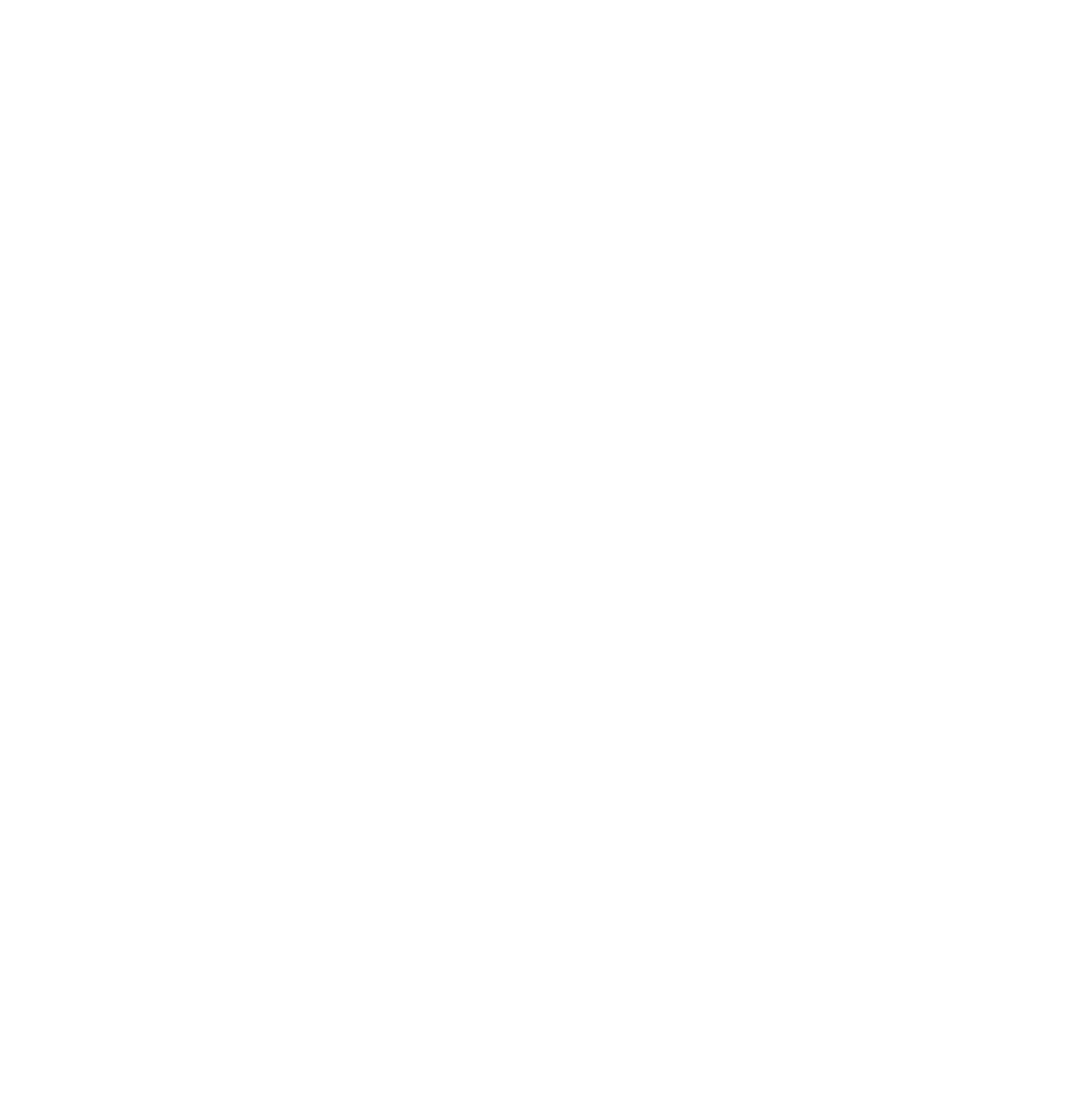
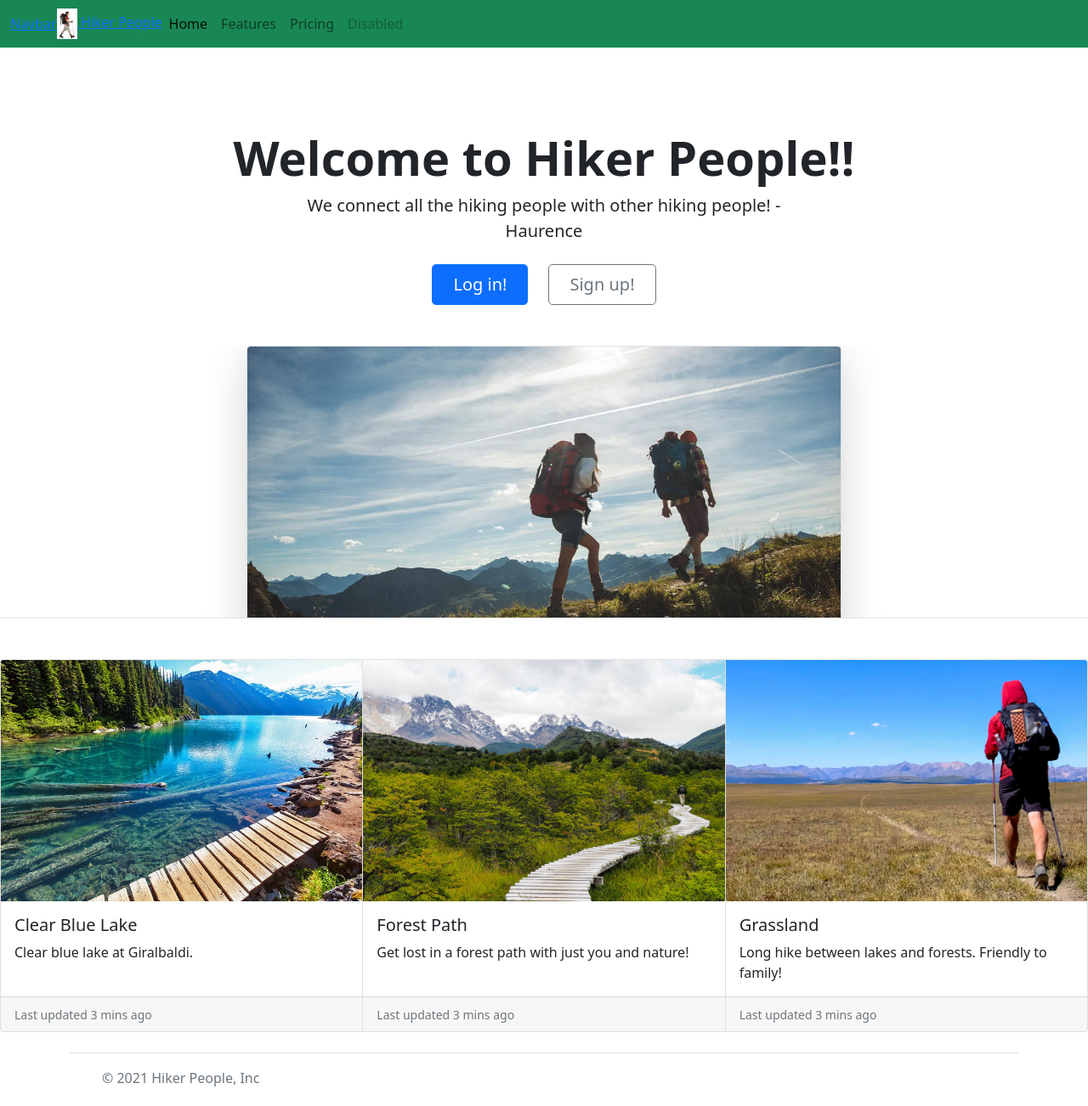
Before and after one commit to qowier/demo05_Li_Haurence, a plain HTML site: page index.html in a window 1280 px wide. Shown: the whole page at 85% size. Before the commit the page ends 800 px from the top, so only its background shows below. Drawn offline with nearby package versions, Linux system fonts and the light colour scheme.

Commit message:
bootstrap changes

```diff
--- a/index.html
+++ b/index.html
@@ -2,32 +2,114 @@
 <html lang="en">
 
 <head>
-    <title>My BCIT Project</title>
+    <title>Haurence's Hiker People</title>
     <meta name="comp1800 template" content="My 1800 App">
 
     <!-- Required meta tags -->
     <meta charset="utf-8">
     <meta name="viewport" content="width=device-width, initial-scale=1">
 
-    <!-- Bootstrap Library CSS CDN go here -->
-    <!-- Boostrap Library JS CDN  go here -->
-
-    <!-- Other libraries go here -->
-
-    <!-- Link to styles of your own -->
-    <!-- <link rel="stylesheet" href="./styles/style.css"> -->
+    <link href="https://cdn.jsdelivr.net/npm/bootstrap@5.1.3/dist/css/bootstrap.min.css" rel="stylesheet" integrity="sha384-1BmE4kWBq78iYhFldvKuhfTAU6auU8tT94WrHftjDbrCEXSU1oBoqyl2QvZ6jIW3" crossorigin="anonymous">
+    <script src="https://cdn.jsdelivr.net/npm/bootstrap@5.1.3/dist/js/bootstrap.bundle.min.js" integrity="sha384-ka7Sk0Gln4gmtz2MlQnikT1wXgYsOg+OMhuP+IlRH9sENBO0LRn5q+8nbTov4+1p" crossorigin="anonymous"></script>
 
 </head>
 
 <body>
+    <nav class="navbar navbar-expand-lg navbar-light bg-success">
+        <div class="container-fluid">
+          <a class="Hikers" href="#">Navbar</a>
+          <button class="navbar-toggler" type="button" data-bs-toggle="collapse" data-bs-target="#navbarNav" aria-controls="navbarNav" aria-expanded="false" aria-label="Toggle navigation">
+            <span class="navbar-toggler-icon"></span>
+          </button>
+          <a class="Hikers" href="#">
+            <img src="./images/logo.jpg" height="36">
+            Hiker People
+        </a>
+          <div class="collapse navbar-collapse" id="navbarNav">
+            <ul class="navbar-nav">
+              <li class="nav-item">
+                <a class="nav-link active" aria-current="page" href="#">Home</a>
+              </li>
+              <li class="nav-item">
+                <a class="nav-link" href="#">Features</a>
+              </li>
+              <li class="nav-item">
+                <a class="nav-link" href="#">Pricing</a>
+              </li>
+              <li class="nav-item">
+                <a class="nav-link disabled">Disabled</a>
+              </li>
+            </ul>
+          </div>
+        </div>
+      </nav>
+      <div class="px-4 pt-5 my-5 text-center border-bottom">
+        <h1 class="display-4 fw-bold">Welcome to Hiker People!!</h1>
+        <div class="col-lg-6 mx-auto">
+          <p class="lead mb-4">We connect all the hiking people with other hiking people! - Haurence</p>
+          <div class="d-grid gap-2 d-sm-flex justify-content-sm-center mb-5">
+            <button type="button" class="btn btn-primary btn-lg px-4 me-sm-3">Log in!</button>
+            <button type="button" class="btn btn-outline-secondary btn-lg px-4">Sign up!</button>
+          </div>
+        </div>
+        <div class="overflow-hidden" style="max-height: 40vh;">
+          <div class="container px-5">
+            <img src="./images/hiking_horizontal.webp" class="img-fluid border rounded-3 shadow-lg mb-4" alt="hiking image" width="700" height="500" loading="lazy">
+          </div>
+        </div>
+      </div>
+      <div class="card-group">
+        <div class="card">
+          <img src="./images/hike3.jpg" class="card-img-top" alt="...">
+          <div class="card-body">
+            <h5 class="card-title">Clear Blue Lake</h5>
+            <p class="card-text">Clear blue lake at Giralbaldi.</p>
+          </div>
+          <div class="card-footer">
+            <small class="text-muted">Last updated 3 mins ago</small>
+          </div>
+        </div>
+        <div class="card">
+          <img src="./images/hike2.jpg" class="card-img-top" alt="...">
+          <div class="card-body">
+            <h5 class="card-title">Forest Path</h5>
+            <p class="card-text">Get lost in a forest path with just you and nature!</p>
+          </div>
+          <div class="card-footer">
+            <small class="text-muted">Last updated 3 mins ago</small>
+          </div>
+        </div>
+        <div class="card">
+          <img src="./images/hike1.jpg" class="card-img-top" alt="...">
+          <div class="card-body">
+            <h5 class="card-title">Grassland</h5>
+            <p class="card-text">Long hike between lakes and forests. Friendly to family!</p>
+          </div>
+          <div class="card-footer">
+            <small class="text-muted">Last updated 3 mins ago</small>
+          </div>
+        </div>
+      </div>
 
-    <!------------------------------>
-    <!-- Your HTML Layout go here -->
-    <!------------------------------>
 
-    <!---------------------------------------------->
-    <!-- Your own JavaScript functions go here    -->
-    <!---------------------------------------------->
+<div class="b-example-divider"></div>
+
+<div class="container">
+  <footer class="d-flex flex-wrap justify-content-between align-items-center py-3 my-4 border-top">
+    <div class="col-md-4 d-flex align-items-center">
+      <a href="/" class="mb-3 me-2 mb-md-0 text-muted text-decoration-none lh-1">
+        <svg class="bi" width="30" height="24"><use xlink:href="#bootstrap"/></svg>
+      </a>
+      <span class="text-muted">&copy; 2021 Hiker People, Inc</span>
+    </div>
+
+    <ul class="nav col-md-4 justify-content-end list-unstyled d-flex">
+      <li class="ms-3"><a class="text-muted" href="#"><svg class="bi" width="24" height="24"><use xlink:href="#twitter"/></svg></a></li>
+      <li class="ms-3"><a class="text-muted" href="#"><svg class="bi" width="24" height="24"><use xlink:href="#instagram"/></svg></a></li>
+      <li class="ms-3"><a class="text-muted" href="#"><svg class="bi" width="24" height="24"><use xlink:href="#facebook"/></svg></a></li>
+    </ul>
+  </footer>
+</div>
 
     <!-- Link to scripts of your own -->
     <!-- <script src="./scripts/script.js"></script> -->
```
Also changed, not shown: images/couple-hiking-mountain-climbing-1296x728-header.jpg (added), images/hike1.jpg (added), images/hike2.jpg (added), images/hike3.jpg (added), images/hiking_horizontal.webp (added), images/logo.jpg (added).
